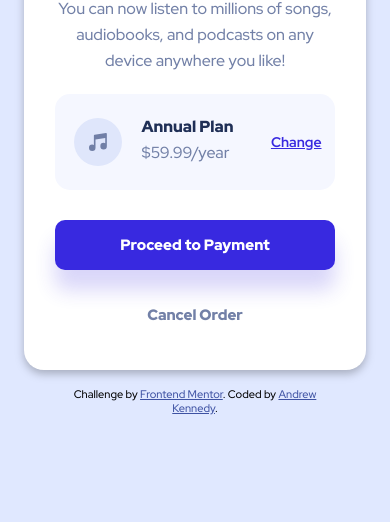
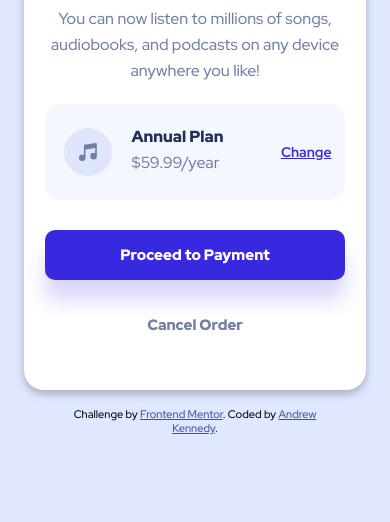
Before and after one commit to andreasdk/order-card, a plain HTML site: page index.html in a window 390 px wide. Shown: the part 322-844 px from the top of the page. Drawn offline with Linux system fonts and the light colour scheme.

Commit message:
modified card mobile max-width

```diff
--- a/style.css
+++ b/style.css
@@ -79,13 +79,15 @@ main {
 }
 
 .card__body {
-    max-width: 28rem;
+    max-width: 30rem;
     margin: 0 auto;
+    padding: 1rem;
 }
 
 @media only screen and (min-width: 500px) {
     .card__body {
         max-width: 35rem;
+        padding: 0;
     }
 }
 
@@ -173,10 +175,6 @@ main {
     transition: background-color .25s ease-in;
 }
 
-
-
-.card__cancel {}
-
 .card__cancel button {
     background-color: transparent;
     background-repeat: no-repeat;
```
